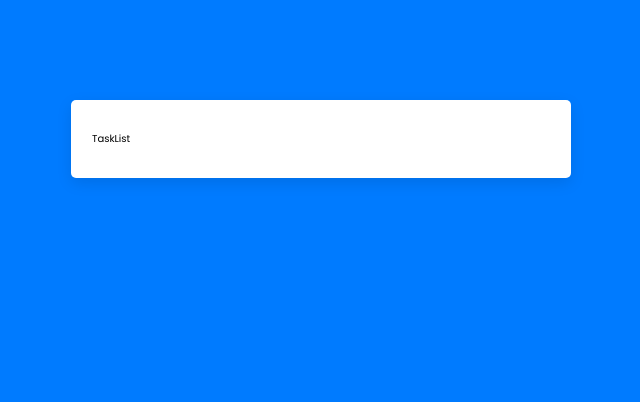
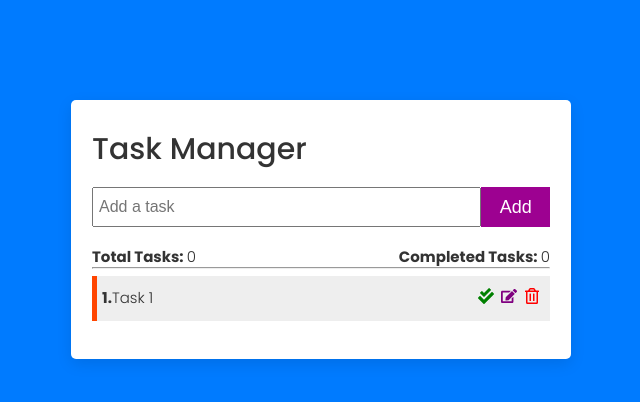
Before and after one commit to prashant133/Task_Manager-mern-, a React (Create React App) app in the folder frontend/: page / in a window 1280 px wide. Shown: the top 402 px of the page, without its empty margins (319-959 px from the left). Built offline with nearby package versions, Linux system fonts and the light colour scheme.

Commit message:
Added markup

```diff
--- a/frontend/src/components/Task.js
+++ b/frontend/src/components/Task.js
@@ -1,11 +1,20 @@
+import {FaCheckDouble,FaEdit, FaRegTrashAlt} from "react-icons/fa"
 
+const Task = () => {
+  return (
+    <div className="task">
+        <p>
+          <b>1.</b>
+          Task 1
+        </p>
+        <div className="task-icons">
+          <FaCheckDouble color="green"/>
+          <FaEdit color="purple"/>
+          <FaRegTrashAlt color="red"/>
+        </div>
 
-const task = () => {
-  return (
-    <div>
-        <h2>task</h2>
     </div>
   )
 }
 
-export default task
+export default Task
--- a/frontend/src/components/TaskForm.js
+++ b/frontend/src/components/TaskForm.js
@@ -1,9 +1,11 @@
 
 
-const TaskForm = () => {
-  return (
-    <div>TaskForm</div>
-  )
+const TaskForm = ({createTask,name,handleInputChange}) => {
+  return <form className="task-form" onSubmit={createTask}>
+    <input type="text" placeholder="Add a task" name="name" value={name} onChange={handleInputChange} />
+    <button type="submit">Add</button>
+  </form>
+
 }
 
 export default TaskForm
--- a/frontend/src/components/TaskList.js
+++ b/frontend/src/components/TaskList.js
@@ -1,8 +1,25 @@
+import TaskForm from "./TaskForm"
+import Task from "./Task"
 
 
 const TaskList = () => {
   return (
-    <div>TaskList</div>
+    <div>
+      <h2>Task Manager</h2>
+      <TaskForm/>
+      <div className="--flex-between --pb">
+        <p>
+          <b>Total Tasks: </b> 0
+        </p>
+        <p>
+          <b>Completed Tasks: </b> 0
+        </p>
+
+      </div>
+      <hr/>
+      <Task/>
+
+    </div>
   )
 }
 
```
